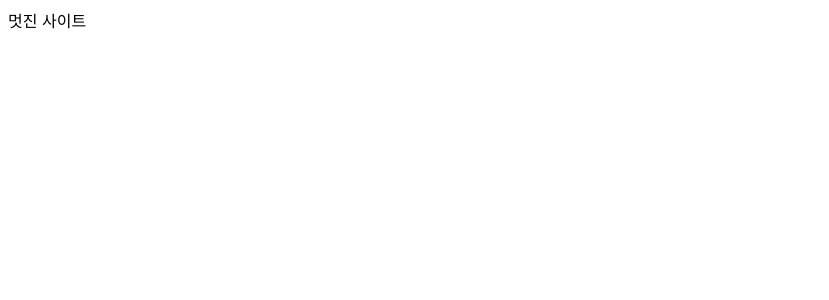
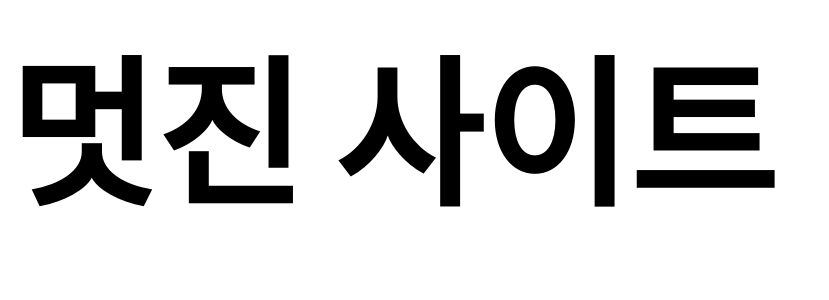
Before and after one commit to minibox24/cool-site, a Next.js app: page / in a window 1280 px wide. Shown: the top 300 px of the page, without its empty margins (0-829 px from the left). Built offline with nearby package versions, Linux system fonts and the light colour scheme; a web font is replaced by a local one.

Commit message:
글씨 스타일

```diff
--- a/pages/index.tsx
+++ b/pages/index.tsx
@@ -1,3 +1,5 @@
+import style from '../styles/home.module.css';
+
 export default function CoolHome() {
-  return '멋진 사이트';
+  return <span className={style.title}>멋진 사이트</span>;
 }
--- /dev/null
+++ b/styles/home.module.css
@@ -0,0 +1,4 @@
+.title {
+    font-weight: 900;
+    font-size: 10rem;
+}
```
